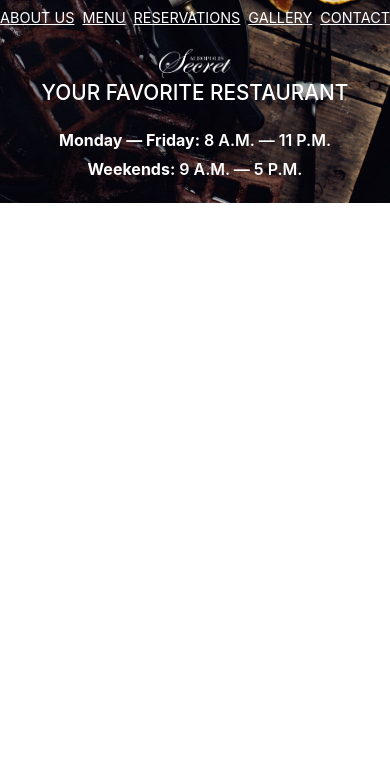
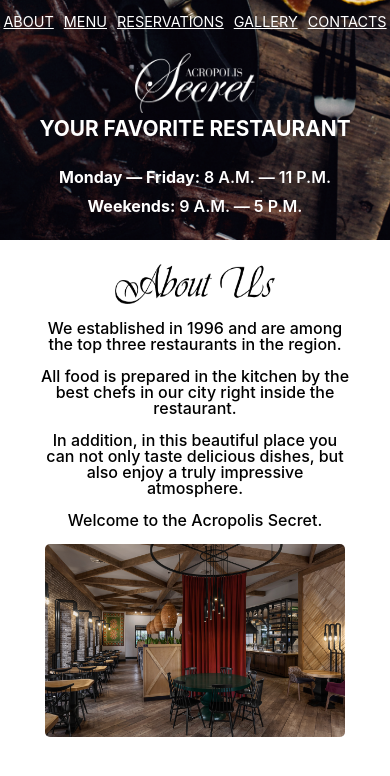
Before and after one commit to ninaTorgunakova/restaurant-project, a React (Create React App) app: page / in a window 390 px wide. Shown: the top 776 px of the page. Built offline with nearby package versions, Linux system fonts and the light colour scheme.

Commit message:
Add About block

```diff
--- /dev/null
+++ b/src/About/About.scss
@@ -0,0 +1,34 @@
+.about-block {
+  display: flex;
+  flex-direction: column;
+  align-items: center;
+  & .logo {
+    width: 281px;
+    height: 70px;
+    @media screen and (max-width: 1200px) {
+      width: 160px;
+      height: 40px;
+    }
+  }
+  & .text {
+    font-weight: 500;
+    line-height: 1.3em;
+    text-align: center;
+    width: 35%;
+    @media screen and (max-width: 1400px) {
+      width: 55%;
+    }
+    @media screen and (max-width: 600px) {
+      width: 80%;
+      line-height: 1em;
+    }
+  }
+  & .photo {
+    border-radius: 5px;
+    margin-bottom: 1.5em;
+    @media screen and (max-width: 600px) {
+      width: 300px;
+      height: 193px;
+    }
+  }
+}
--- /dev/null
+++ b/src/About/About.tsx
@@ -0,0 +1,18 @@
+import './About.scss';
+
+const About = () => {
+    return (
+      <div id="about" className='about-block'>
+          <img alt="" className='logo' src='about-logo.png'/>
+          <div className='text'>
+            <p>We established in 1996 and are among the top three restaurants in the region.</p>
+            <p>All food is prepared in the kitchen by the best chefs in our city right inside the restaurant.</p>
+            <p>In addition, in this beautiful place you can not only taste delicious dishes, but also enjoy a truly impressive atmosphere.</p>
+            <p>Welcome to the Acropolis Secret.</p>
+          </div>
+          <img alt="" className='photo' src="about-photo.png"/>
+      </div>
+    );
+};
+
+export default About
--- a/src/App.scss
+++ b/src/App.scss
@@ -1,4 +1,10 @@
 .App {
   display: flex;
   flex-direction: column;
+  gap: 1.5em;
 }
+
+@font-face {
+  font-family: Montserrat;
+  src: url("../public/fonts/montserrat.ttf");
+}
--- a/src/App.tsx
+++ b/src/App.tsx
@@ -1,6 +1,6 @@
 import './App.scss';
-import Header from './Header/Header'
-// import About from './About/About'
+import Header from './Header/Header';
+import About from './About/About';
 // import Menu from './Menu/Menu'
 // import MenuDishes from "./MenuDishes/MenuDishes";
 // import Reservation from "./Reservation/Reservation";
@@ -11,9 +11,9 @@ function App() {
   return (
     <div className="App">
       <Header/>
-      {/* <About/>
-      <Menu/>
-      <MenuDishes/>
+      <About/>
+      {/* <Menu/> */}
+      {/* <MenuDishes/>
       <Reservation/>
       <Gallery/>
       <Contact/> */}
--- a/src/Header/Header.scss
+++ b/src/Header/Header.scss
@@ -1,8 +1,3 @@
-@font-face {
-  font-family: Montserrat;
-  src: url("../../public/fonts/montserrat.ttf");
-}
-
 .header-block {
   background: no-repeat center url("../../public/header-background.png");
   background-size: cover;
@@ -18,7 +13,7 @@
     justify-content: center;
   }
   & .small-logo {
-    height: 52px;
+    height: 64px;
     width: 132px;
     margin-left: 1.8%;
     @media screen and (max-width: 1200px) {
@@ -28,7 +23,7 @@
   .menu {
     display: flex;
     gap: 40px;
-    margin-top: 1%;
+    margin-top: 2%;
     margin-right: 7%;
     @media screen and (max-width: 1200px) {
       margin-right: 0%;
@@ -40,7 +35,7 @@
       gap: 12px;
     }
     @media screen and (max-width: 395px) {
-      gap: 8px;
+      gap: 10px;
     }
     & .menu-item {
       font-weight: 500;
@@ -72,12 +67,12 @@
     width: 298px;
     height: 133px;
     @media screen and (max-width: 1200px) {
-      width: 72px;
-      height: 29px;
+      width: 120px;
+      height: 60px;
     }
   }
   & .moto {
-    font-weight: 500;
+    font-weight: 700;
     font-size: 3em;
     line-height: 2em;
     @media screen and (max-width: 1200px) {
@@ -86,7 +81,7 @@
     }
     @media screen and (max-width: 500px) {
       font-size: 1.3em;
-      line-height: 1.4em;
+      line-height: 1.5em;
     }
   }
 }
--- a/src/Header/Header.tsx
+++ b/src/Header/Header.tsx
@@ -1,13 +1,13 @@
 import './Header.scss';
 
-const Header = () =>{
-    return(
+const Header = () => {
+    return (
         <div className='header-block'>
             <div className='header-navigation'>
                 <img className='small-logo' src="./small-logo.png" alt=""/>
                 <div className='menu'>
                     <div className='menu-item'>
-                        <a href="#about">ABOUT US</a>
+                        <a href="#about">ABOUT</a>
                     </div>
                     <div className='menu-item'>
                         <a href="#menu">MENU</a>
@@ -19,7 +19,7 @@ const Header = () =>{
                         <a href="#gallery">GALLERY</a>
                     </div>
                     <div className='menu-item'>
-                        <a href="#contact">CONTACT</a>
+                        <a href="#contact">CONTACTS</a>
                     </div>
                 </div>
             </div>
@@ -32,7 +32,7 @@ const Header = () =>{
                 <span><b>Weekends:</b> 9 A.M. — 5 P.M.</span>
             </div>
         </div>
-    )
-}
+    );
+};
 
 export default Header
```
Also changed, not shown: public/about-logo.png (added), public/about-photo.png (added).
